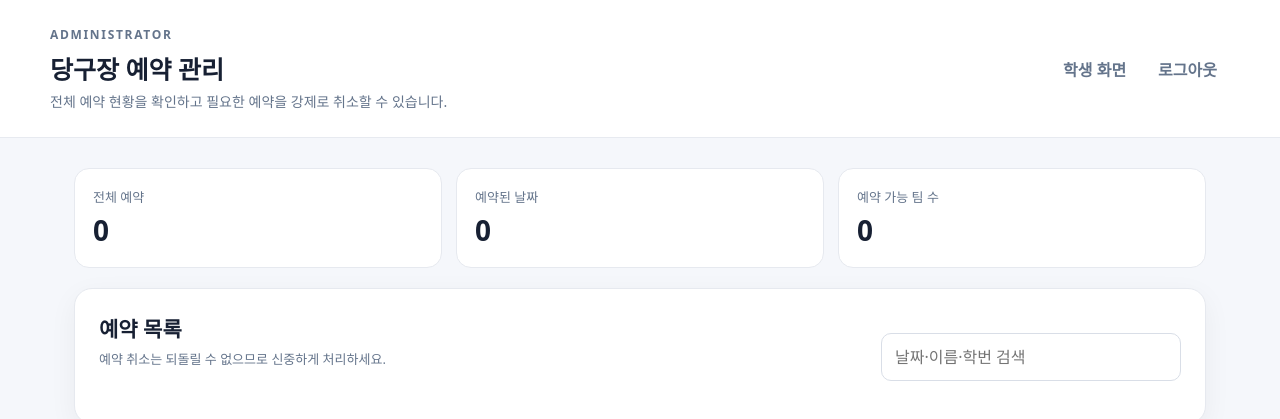
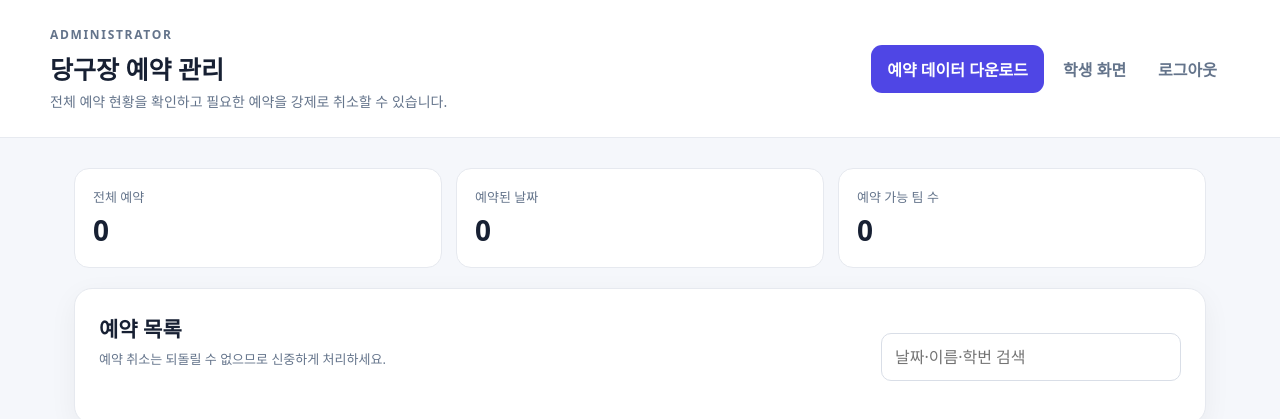
Before and after one commit to jejus8785/school-billiards, a plain HTML site: page admin.html in a window 1280 px wide. Shown: the top 419 px of the page. Drawn offline with Linux system fonts and the light colour scheme; no server answers.

Commit message:
Update admin.html

```diff
--- a/admin.html
+++ b/admin.html
@@ -10,6 +10,7 @@
     <p>전체 예약 현황을 확인하고 필요한 예약을 강제로 취소할 수 있습니다.</p>
   </div>
   <div class="admin-actions">
+    <button class="nav-btn primary" onclick="downloadBackup()">예약 데이터 다운로드</button>
     <a class="nav-btn" href="/">학생 화면</a>
     <form method="post" action="/admin/logout"><button class="nav-btn" type="submit">로그아웃</button></form>
   </div>
@@ -28,6 +29,26 @@
     <div id="adminList"></div>
   </div>
 </main>
+<script>
+async function downloadBackup() {
+  const r = await fetch('/api/admin/backup');
+  if(r.status === 401) { location.href = '/admin'; return; }
+  const data = await r.json();
+  if(!r.ok) { alert(data.error || '백업 다운로드에 실패했습니다.'); return; }
+
+  // JSON 파일로 자동 다운로드 트리거
+  const blob = new Blob([JSON.stringify(data, null, 2)], { type: 'application/json' });
+  const url = URL.createObjectURL(blob);
+  const a = document.createElement('a');
+  a.href = url;
+  const todayStr = new Date().toISOString().slice(0, 10);
+  a.download = `billiards_backup_${todayStr}.json`;
+  document.body.appendChild(a);
+  a.click();
+  document.body.removeChild(a);
+  URL.revokeObjectURL(url);
+}
+</script>
 <script src="admin.js"></script>
 </body>
 </html>
```
